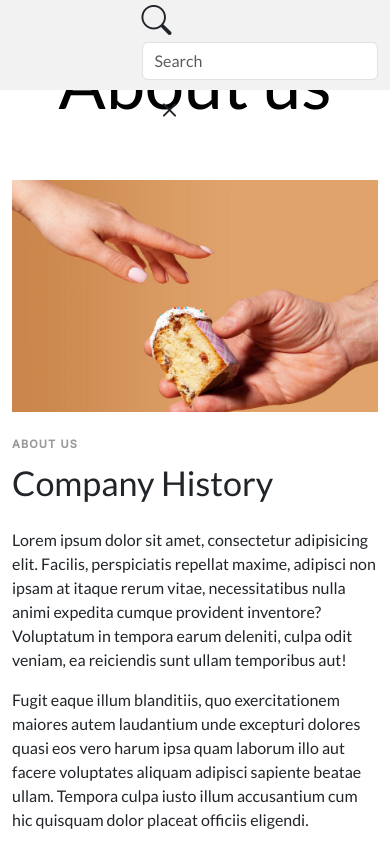
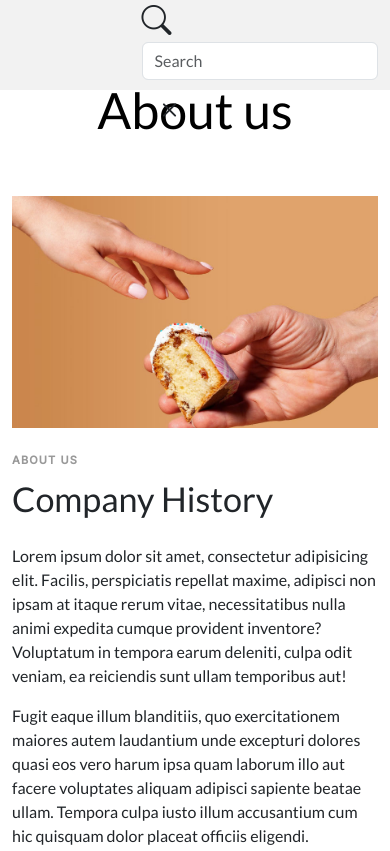
Before and after one commit to AndresDevCastillo/magnosoto, a plain HTML site: page about.html in a window 390 px wide. Shown: the top 851 px of the page. Drawn offline with Linux system fonts and the light colour scheme; a web font is replaced by a local one.

Commit message:
mejore el titulo de contacto

```diff
--- a/assets/css/main.css
+++ b/assets/css/main.css
@@ -293,6 +293,12 @@ section {
   .navbar {
     padding: 0;
     z-index: 9997;
+  }
+
+  .page-title {
+    margin-top: 40px;
+    font-size: 50px;
+    color: var(--color-black);
   }
 
   .navbar ul {
```
